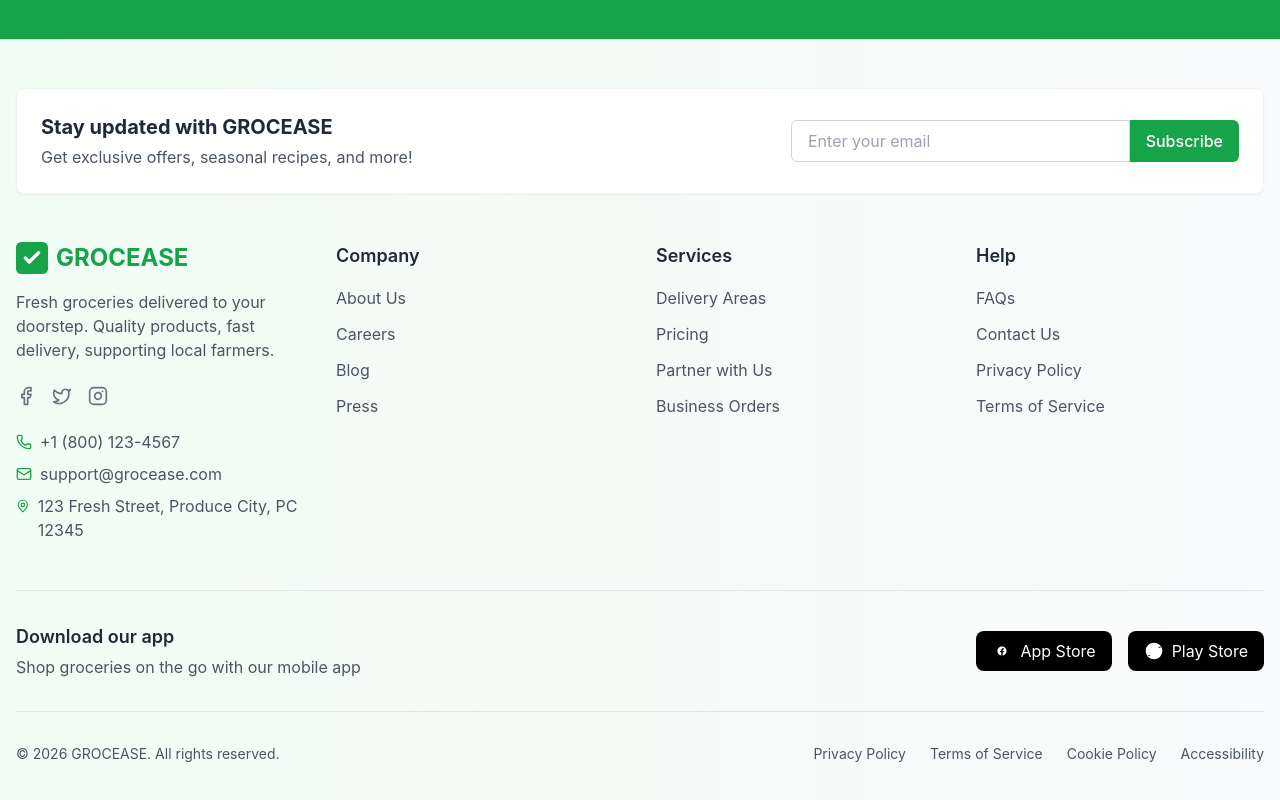
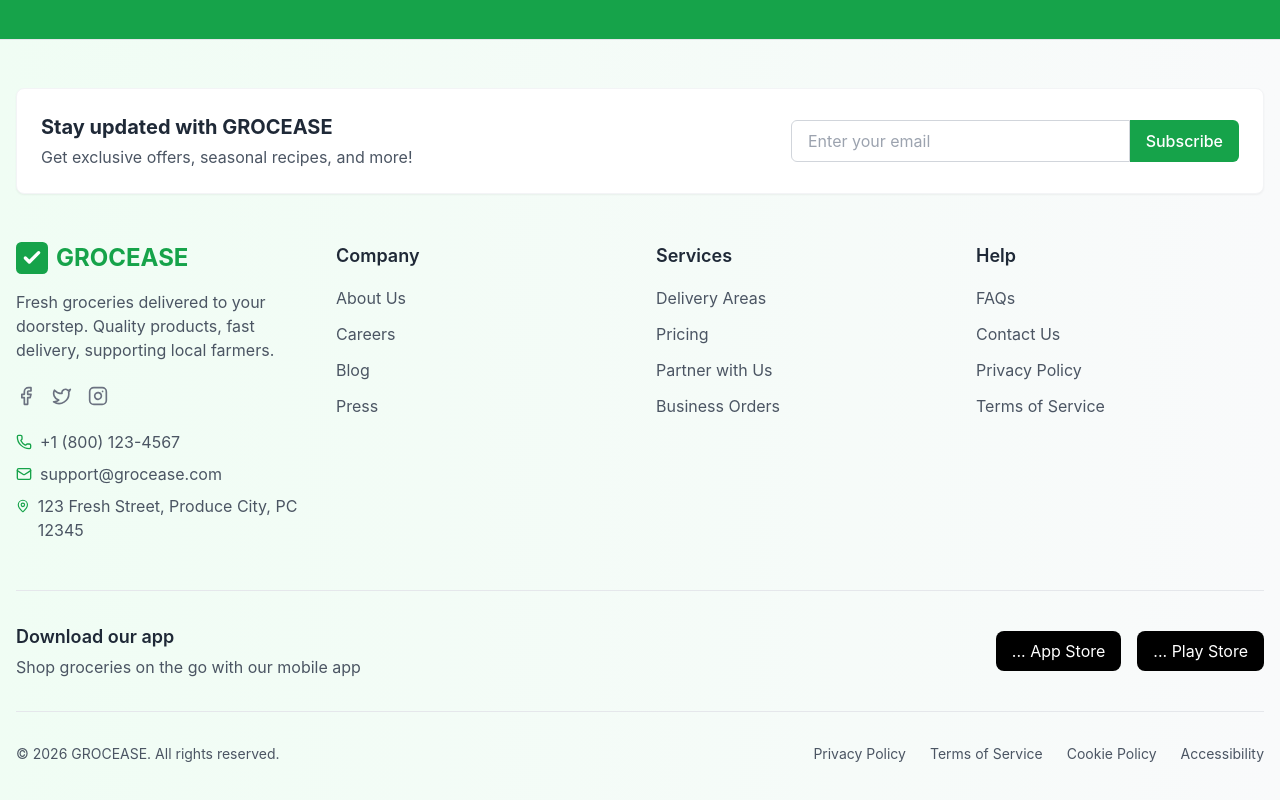
Before and after one commit to NandiniPatnana/GROCEASE-Online-Grocery-WebApp, a React (Create React App) app in the folder frontend/: page / in a window 1280 px wide. Shown: the part 1687-2487 px from the top of the page. Built offline with nearby package versions, Linux system fonts and the light colour scheme.

Commit message:
Fix Navbar links for production build

```diff
--- a/frontend/src/components/common/Footer.jsx
+++ b/frontend/src/components/common/Footer.jsx
@@ -69,7 +69,7 @@ const Footer = () => {
               Fresh groceries delivered to your doorstep. Quality products, fast delivery, supporting local farmers.
             </p>
             <div className="flex space-x-4 pt-2">
-              <a href="#" aria-label="Facebook" className="text-gray-500 hover:text-green-600 transition-colors">
+              {/* <a href="#" aria-label="Facebook" className="text-gray-500 hover:text-green-600 transition-colors">
                 <Facebook size={20} />
               </a>
               <a href="#" aria-label="Twitter" className="text-gray-500 hover:text-green-600 transition-colors">
@@ -77,7 +77,38 @@ const Footer = () => {
               </a>
               <a href="#" aria-label="Instagram" className="text-gray-500 hover:text-green-600 transition-colors">
                 <Instagram size={20} />
-              </a>
+              </a> */}
+
+
+              <a
+              href="https://facebook.com"
+              target="_blank"
+              rel="noopener noreferrer"
+              aria-label="Facebook"
+              className="text-gray-500 hover:text-green-600 transition-colors"
+            >
+              <Facebook size={20} />
+            </a>
+
+            <a
+              href="https://twitter.com"
+              target="_blank"
+              rel="noopener noreferrer"
+              aria-label="Twitter"
+              className="text-gray-500 hover:text-green-600 transition-colors"
+            >
+              <Twitter size={20} />
+            </a>
+
+            <a
+              href="https://instagram.com"
+              target="_blank"
+              rel="noopener noreferrer"
+              aria-label="Instagram"
+              className="text-gray-500 hover:text-green-600 transition-colors"
+            >
+              <Instagram size={20} />
+            </a>
             </div>
             <div className="space-y-2 pt-2">
               <div className="flex items-center space-x-2 text-gray-600">
@@ -161,7 +192,7 @@ const Footer = () => {
               <p className="text-gray-600 mt-1">Shop groceries on the go with our mobile app</p>
             </div>
             <div className="flex space-x-4">
-              <a href="#" className="flex items-center bg-black text-white px-4 py-2 rounded-lg hover:bg-gray-800 transition-colors">
+              {/* <a href="#" className="flex items-center bg-black text-white px-4 py-2 rounded-lg hover:bg-gray-800 transition-colors">
                 <svg width="20" height="20" viewBox="0 0 24 24" fill="currentColor" className="mr-2">
                   <path d="M17.5 12c0-3.04-2.46-5.5-5.5-5.5s-5.5 2.46-5.5 5.5c0 2.76 2.02 5.03 4.66 5.44v-3.82H9.83V12h1.33v-1.16c0-1.31.78-2.04 1.99-2.04.57 0 1.18.1 1.18.1v1.3h-.66c-.65 0-.86.4-.86.82V12h1.46l-.23 1.62h-1.23v3.82c2.64-.41 4.66-2.68 4.66-5.44z" />
                 </svg>
@@ -172,7 +203,28 @@ const Footer = () => {
                   <path d="M12 2a10 10 0 1 0 0 20 10 10 0 0 0 0-20zm-4.56 16H5.5c-.45 0-.67-.54-.35-.85l3.44-3.44-1.06-1.06L4.1 16.09A.7.7 0 0 0 4.5 17h2.94v1zM19.5 7c.45 0 .67.54.35.85l-3.44 3.44 1.06 1.06 3.43-3.44c.33-.33.2-.91-.4-.91h-2.94V7h1.94z" />
                 </svg>
                 Play Store
-              </a>
+              </a> */}
+
+
+              <a
+  href="https://apps.apple.com"
+  target="_blank"
+  rel="noopener noreferrer"
+  className="flex items-center bg-black text-white px-4 py-2 rounded-lg hover:bg-gray-800 transition-colors"
+>
+  ...
+  App Store
+</a>
+
+<a
+  href="https://play.google.com/store"
+  target="_blank"
+  rel="noopener noreferrer"
+  className="flex items-center bg-black text-white px-4 py-2 rounded-lg hover:bg-gray-800 transition-colors"
+>
+  ...
+  Play Store
+</a>
             </div>
           </div>
         </div>
```
